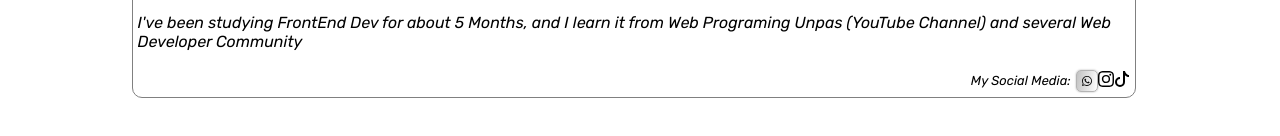
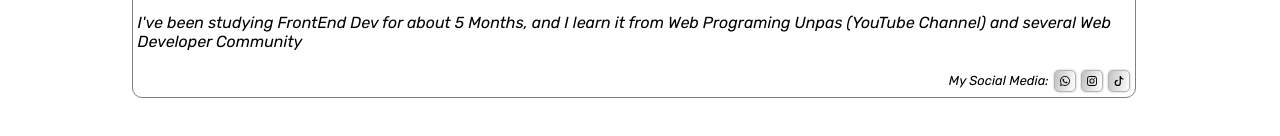
Before and after one commit to GTPSHAX/prt, a plain HTML site: page index.html in a window 1280 px wide. Shown: the part 530-666 px from the top of the page. Drawn offline with Linux system fonts and the light colour scheme.

Commit message:
Update index.html

```diff
--- a/index.html
+++ b/index.html
@@ -43,13 +43,13 @@
                         </div>
                     </a>
                     <a href="#">
-                        <div class="./icon-box">
-                            <img src="Assets/ig.svg" alt="gambar">
+                        <div class="icon-box">
+                            <img src="./Assets/ig.svg" alt="gambar">
                         </div>
                     </a>
                     <a href="#">
-                        <div class="./icon-box">
-                            <img src="Assets/tt.svg" alt="gambar">
+                        <div class="icon-box">
+                            <img src="./Assets/tt.svg" alt="gambar">
                         </div>
                     </a>
                 </div>
```
